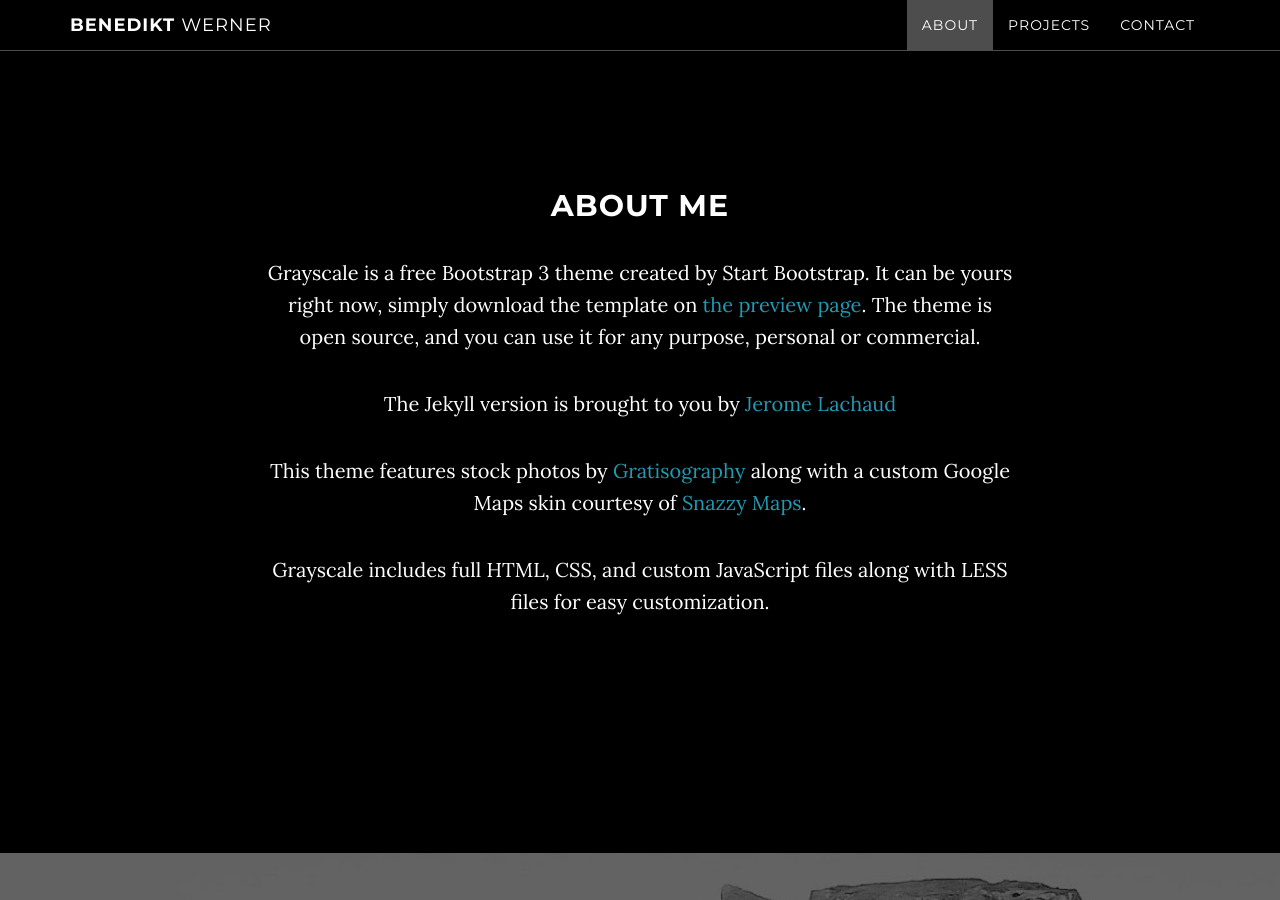
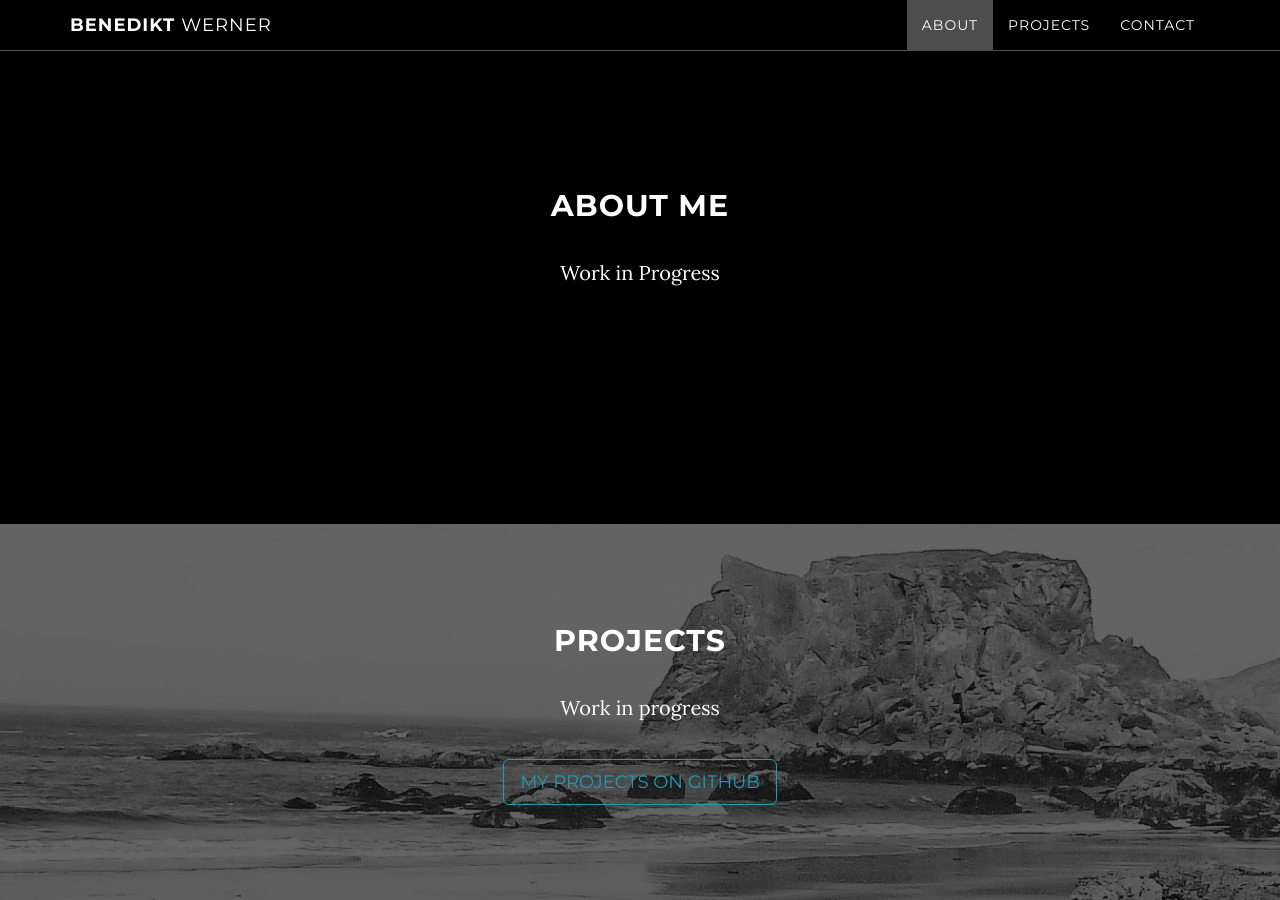
Before and after one commit to 1werner/1werner.github.io, a Jekyll site: the page built from index.html, in a window 1280 px wide and 900 px high, scrolled down 911 px. Built offline with Jekyll 4.4.1, drawn with Linux system fonts in a browser that asks for light colours; some of the changed text lies outside the part shown.

Commit message:
Work in Progres text

```diff
--- a/_includes/about.html
+++ b/_includes/about.html
@@ -3,10 +3,7 @@
         <div class="row">
             <div class="col-lg-8 col-lg-offset-2">
                 <h2>About me</h2>
-                <p>Grayscale is a free Bootstrap 3 theme created by Start Bootstrap. It can be yours right now, simply download the template on <a href="http://startbootstrap.com/template-overviews/grayscale/">the preview page</a>. The theme is open source, and you can use it for any purpose, personal or commercial.</p>
-                <p>The Jekyll version is brought to you by <a href="https://github.com/jeromelachaud">Jerome Lachaud</a></p>
-                <p>This theme features stock photos by <a href="http://gratisography.com/">Gratisography</a> along with a custom Google Maps skin courtesy of <a href="http://snazzymaps.com/">Snazzy Maps</a>.</p>
-                <p>Grayscale includes full HTML, CSS, and custom JavaScript files along with LESS files for easy customization.</p>
+                <p>Work in Progress</p>
             </div>
         </div>
     </section>
--- a/_includes/projects.html
+++ b/_includes/projects.html
@@ -4,8 +4,8 @@
             <div class="container">
                 <div class="col-lg-8 col-lg-offset-2">
                     <h2>Projects</h2>
-                    <p>You can download Grayscale for free on the preview page at Start Bootstrap.</p>
-                    <a href="http://startbootstrap.com/template-overviews/grayscale/" class="btn btn-default btn-lg">Visit Download Page</a>
+                    <p>Work in progress</p>
+                    <a href="https://github.com/benediktwerner" class="btn btn-default btn-lg">My Projects on Github</a>
                 </div>
             </div>
         </div>
```
